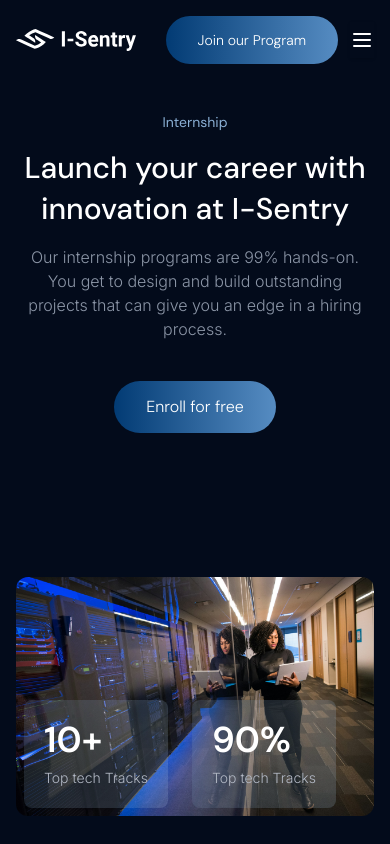
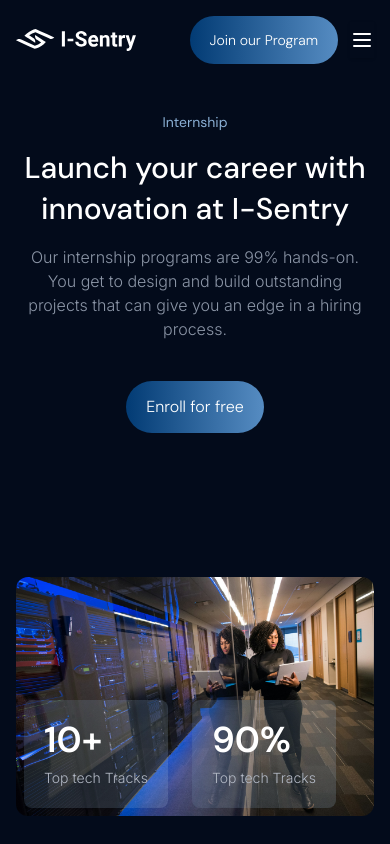
Before and after one commit to i-sentry/i-sentry-platform, a Next.js app: page /internship in a window 390 px wide. Shown: the top 844 px of the page. Built offline with nearby package versions, Linux system fonts and the light colour scheme.

Commit message:
Button size changes on mobile

```diff
--- a/components/custom_button.tsx
+++ b/components/custom_button.tsx
@@ -54,7 +54,7 @@ const SmartLinkButton: React.FC<SmartLinkButtonProps> = ({
   };
 
   const commonStyles = cn(
-    "group h-auto cursor-pointer inline-flex items-center gap-4 rounded-full px-8 py-3.5 font-dm-sans font-light text-white hover:shadow-lg hover:shadow-white/25",
+    "group h-auto cursor-pointer inline-flex items-center gap-4 rounded-full px-5 sm:px-8 py-3.5 font-dm-sans font-light text-white hover:shadow-lg hover:shadow-white/25",
     variant === "bright"
       ? "bg-grad"
       : "border border-[#023B74]/20 bg-grad-alt backdrop-blur-[50px]",
--- a/components/footer.tsx
+++ b/components/footer.tsx
@@ -49,11 +49,11 @@ const Footer = () => {
                 </p>
               </div>
 
-              <div className="mt-6 inline-flex flex-wrap items-center gap-4 justify-self-end lg:mt-0">
+              <div className="mt-6 inline-flex items-center gap-4 justify-self-end sm:flex-wrap lg:mt-0">
                 <SmartButton
                   variant="dark"
                   buttonText="Talk to our team"
-                  className="border-[#F4F4F40D] backdrop-blur-none"
+                  className="border-[#F4F4F40D] px-5 backdrop-blur-none"
                   url="/contact"
                   isLink
                 />
@@ -61,6 +61,7 @@ const Footer = () => {
                   variant="bright"
                   buttonText="Join our Program"
                   url="/mentorships"
+                  className="px-5"
                   isLink
                 />
               </div>
--- a/components/mobile-sidemenu.tsx
+++ b/components/mobile-sidemenu.tsx
@@ -40,7 +40,7 @@ const MobileSideMenu = ({
         </div>
 
         {/* CTA BUTTONs */}
-        <div className="mt-10 flex items-start justify-start gap-10 border-t border-secondary-300/10 px-4 pt-8 sm:grid sm:grid-cols-2">
+        <div className="mt-10 flex flex-wrap items-start justify-start gap-10 border-t border-secondary-300/10 px-4 pt-8 sm:grid sm:grid-cols-2">
           <FooterLink title="Programs" links={programs} />
           <FooterLink title="Legals" links={legal} />
         </div>
--- a/components/navbar.tsx
+++ b/components/navbar.tsx
@@ -85,7 +85,7 @@ const Navbar: React.FC<ComponentProps> = ({}) => {
               <SmartButton
                 variant="bright"
                 buttonText="Join our Program"
-                className="px-8 py-3.5 text-sm sm:text-base"
+                className="text-sm sm:text-base"
                 url="/mentorships"
                 isLink
               />
```
